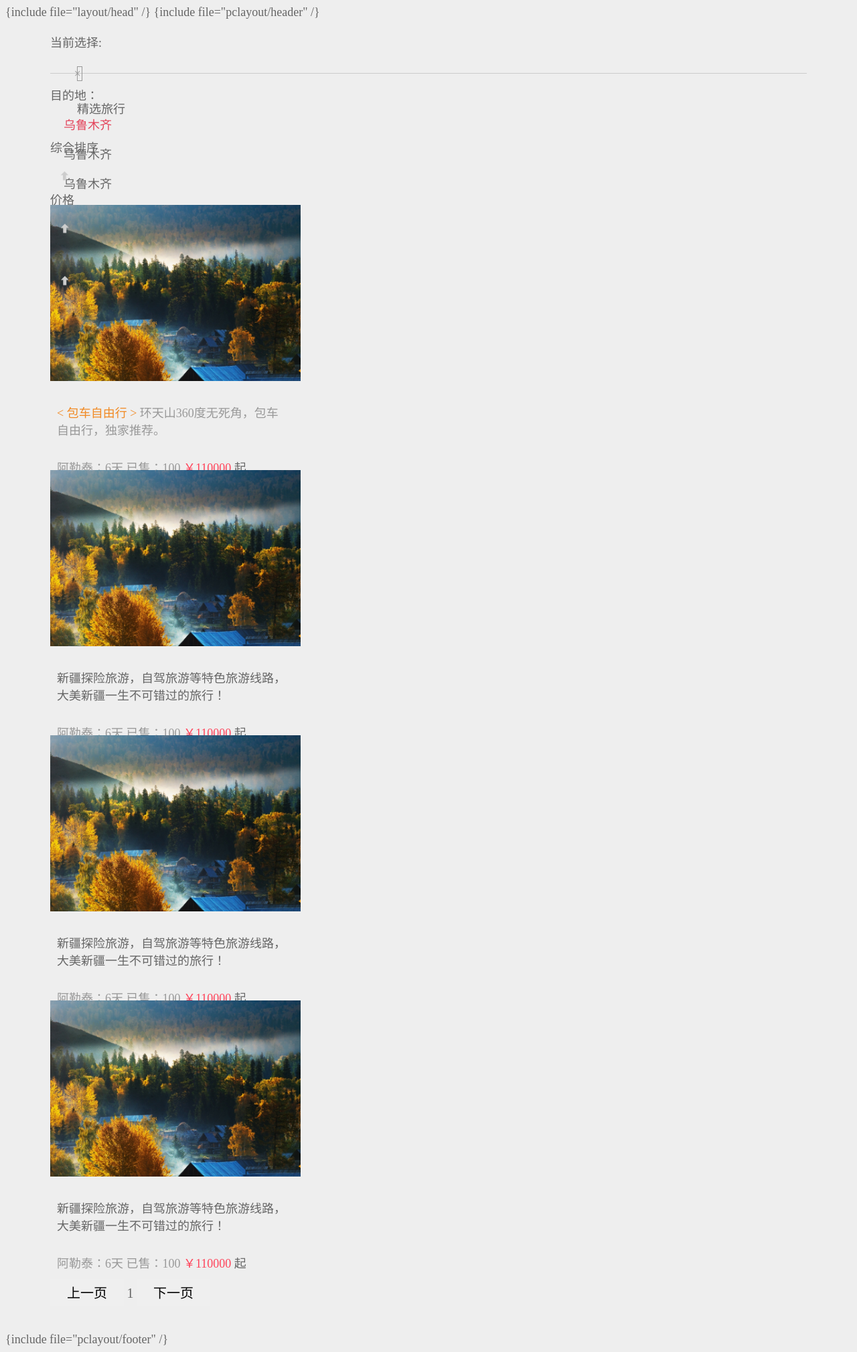
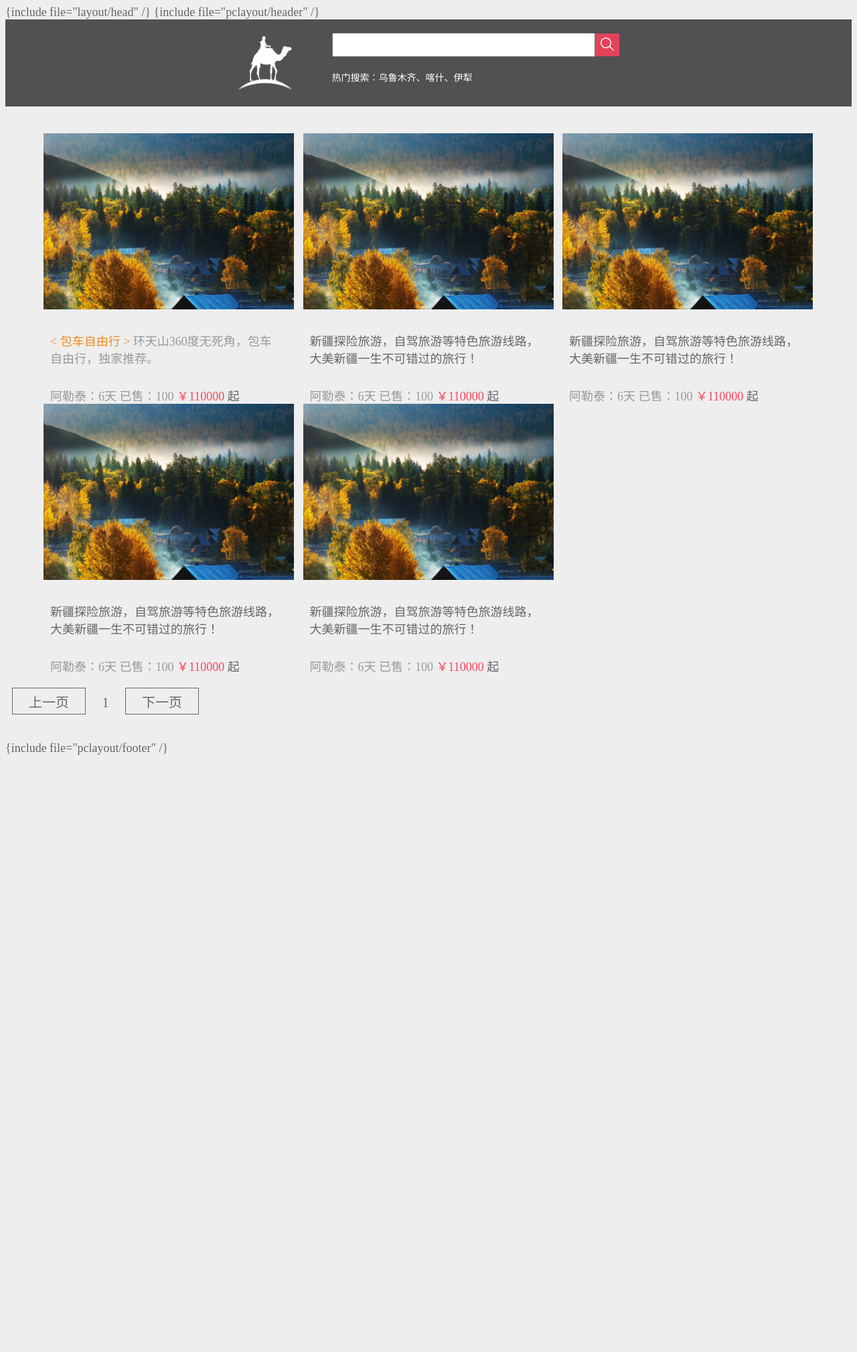
Before and after one commit to Nomango/CamelRoad, a PHP site: page /application/index/view/pc/detailTouristMall.html in a window 1280 px wide. Shown: the whole page at 67% size. After the commit the page ends 1127 px from the top, so only its background shows below. Run offline with PHP 8.4, Linux system fonts and the light colour scheme.

Commit message:
移动公益详情+PC搜索

```diff
--- a/application/index/controller/IndexController.php
+++ b/application/index/controller/IndexController.php
@@ -15,7 +15,10 @@ class IndexController extends Controller
             'isIndex' => true,
         ]);
     }
-
+    //公益详情页
+    public function detailcommonweal(){
+        return $this->fetch('index/detailcommonweal');
+    }
     public function index()
     {
         $banners = Banner::all();
--- a/application/index/view/pc/detailTouristMall.html
+++ b/application/index/view/pc/detailTouristMall.html
@@ -9,50 +9,75 @@
         .detail-head{
             background-image: url("__IMAGE__/pc/dtourist.jpg");
         }
+        .search-box{
+            width: 100%;
+            height: 130px;
+            background-color: #515151;
+        }
+        .search-content{
+            width: 1130px;
+            padding-top: 20px;
+            margin: 0 auto;
+            display: flex;
+            align-items: center;
+            justify-content: center;
+        }
+        .logo-img{
+            width: 80px;
+            height: 80px;
+        }
+        .search-input-box{
+            display: inline-block;
+            margin-left: 60px;
+        }
+        .input-top{
+            display: flex;
+            align-items: center;
+        }
+        .search-input{
+            width: 385px;
+            text-indent: 10px;
+            height: 30px;
+        }
+        .search-btn{
+            width: 36px;
+            height: 34px;
+            line-height: 20px;
+            background-color: #e3435a;
+        }
+        .search-img{
+            width: 20px;
+            height: 20px;
+        }
+        .hot-p{
+            color: #fff;
+            font-size: 14px;
+            margin-top: 20px;
+        }
+        .search-input-box{
+            text-align: left;
+        }
     </style>
 </head>
 <body>
 {include file="pclayout/header" /}
 <div class="detail-box">
     <div class="detail-head allhead-img"></div>
-    <div class="detail-content">
-        <div class="select-box">
-            <p class="select-p">当前选择:</p>
-            <div class="select-btn-box">
-                <p class="close-p">
-                    <i class="close-icon"></i>
-                </p>
-                <p>精选旅行</p>
+    <div class="search-box">
+        <div class="search-content">
+            <img src="__IMAGE__/search/logo.jpg" alt="" class="logo-img">
+            <div class="search-input-box">
+                <div class="input-top">
+                    <input type="text" class="search-input">
+                    <button class="button search-btn">
+                        <img src="__IMAGE__/search/search.jpg" alt="" class="search-img">
+                    </button>
+                </div>
+                <p class="hot-p">热门搜索：乌鲁木齐、喀什、伊犁</p>
             </div>
         </div>
-        <div class="site-box">
-            <p class="site-p">目的地：</p>
-            <div class="site-list">
-                <p class="site-item active">乌鲁木齐</p>
-                <p class="site-item">乌鲁木齐</p>
-                <p class="site-item">乌鲁木齐</p>
     </div>
-        </div>
-        <div class="sort-box">
-            <div class="sort-item comprehensive-box active">
-                <p class="comprehensive">综合排序</p>
-                <img src="__IMAGE__/pc/arrow.png" alt="" class="arrow-img hideCon showCon">
-            </div>
-            <div class="sort-item price-item">
-                <p class="comprehensive">价格</p>
-                <img src="__IMAGE__/pc/arrow.png" alt="" class="arrow-img hideCon">
-            </div>
-            <div class="sort-item sold-item">
-                <p class="comprehensive">销量</p>
-                <img src="__IMAGE__/pc/arrow.png" alt="" class="arrow-img hideCon">
-            </div>
-            <div class="sort-price-box">
-                <input type="text" placeholder="￥" class="price-input">
-                <span>-</span>
-                <input type="text" placeholder="￥" class="price-input">
-            </div>
-        </div>
-        <div class="result-box">
+    <div class="detail-content">
         <div class="result-list">
             <div class="result-item">
                 <img src="__IMAGE__/pc/bhb.jpg" alt="" class="result-img">
@@ -60,6 +85,22 @@
                     <p class="result-desc-top">
                         <span class="result-desc-left"> < 包车自由行 > </span>
                         <span class="result-desc-right">环天山360度无死角，包车自由行，独家推荐。</span>
+                    </p>
+                    <p class="result-desc-footer">
+                        <span class="date-span">阿勒泰：6天</span>
+                        <span class="sold-span">已售：100</span>
+                        <span class="price-span">
+                            <em class="price-em">￥110000</em>
+                            <em class="text-em">起</em>
+                        </span>
+                    </p>
+                </div>
+            </div>
+            <div class="result-item">
+                <img src="__IMAGE__/pc/bhb.jpg" alt="" class="result-img">
+                <div class="result-desc">
+                    <p class="result-desc-top">
+                        新疆探险旅游，自驾旅游等特色旅游线路，大美新疆一生不可错过的旅行！
                     </p>
                     <p class="result-desc-footer">
                         <span class="date-span">阿勒泰：6天</span>
@@ -127,7 +168,6 @@
         </div>
     </div>
 </div>
-</div>
 
 {include file="pclayout/footer" /}
 <script>
--- a/application/index/view/pc/index.html
+++ b/application/index/view/pc/index.html
@@ -147,14 +147,15 @@
     <div class="commonweal-content">
         <p class="commonweal-title">公益活动</p>
         {volist name="commonweals" id="c"}
+        <a href="{:url('Commonweal/detail')}?id={$c.id}">
         <div class="commonweal-item">
             <img src="__IMAGE__/{$c.image}" alt="" class="commonweal-img">
             <div class="commonweal-desc-box">
                 <p class="commonweal-desc-title">{$c.title}</p>
                 <p class="commonweal-desc">{$c.desc}</p>
-                <a href="{:url('Commonweal/detail')}?id={$c.id}"><p class="desc-detail">查看详情 >></p></a>
             </div>
         </div>
+        </a>
         {/volist}
         <div class="more-btn-box">
             <a href="{:url('Commonweal/index')}"><button class="button more-btn">查看更多</button></a>
--- a/public/static/css/pc/detailTouristMall.css
+++ b/public/static/css/pc/detailTouristMall.css
@@ -9,9 +9,13 @@ em{
     font-style: normal;
 }
 .detail-content{
-    width: 1130px;
-    margin: 20px auto 0;
-    padding: 0 10px 40px 10px;
+    width: 100%;
+
+    padding: 40px 10px 40px 10px;
+}
+.result-list{
+    width: 1170px;
+    margin: 0 auto;
 }
 .select-box{
     border-bottom: 1px solid #ccc;
@@ -44,7 +48,7 @@ em{
 .site-item.active{
     color: #e3435a;
 }
-.site-item{
+.site-item,.sort-price-box{
     margin-left: 20px;
 }
 .sort-item{
@@ -63,9 +67,6 @@ em{
     transform: rotate(180deg);
     margin-left: 10px;
 }
-.sort-price-box{
-    margin-left: 20px;
-}
 input::placeholder{
     color: #999;
 }
@@ -74,19 +75,18 @@ input::placeholder{
     height: 30px;
     text-indent: 5px;
 }
-.result-box{
-    margin-top: 40px;
-}
-.result-list{
-    flex-wrap: wrap;
-}
 .page-box{
     margin-top: 20px;
+}
+.page-span{
+    margin: 0 20px;
 }
 .result-item{
     width: 363px;
     height: 396px;
     transition: all .3s;
+    display: inline-block;
+    margin-right: 20px;
 }
 .result-item:hover{
     transform: translateY(-10px);
@@ -120,3 +120,13 @@ input::placeholder{
     height: 40px;
     line-height: 40px;
 }
+.pre-btn,.next-btn{
+    color: #666;
+    border: 1px solid #666;
+    background: transparent;
+    transition: all .3s;
+}
+.pre-btn:hover,.next-btn:hover{
+    background-color: #666;
+    color: #fff;
+}
--- a/public/static/css/pc/header.css
+++ b/public/static/css/pc/header.css
@@ -22,7 +22,7 @@ a:hover,.about-dl dd a:hover{
 }
 .header-content,.advantage-list,.brand-img-box,.customize-process-box,.form-item:first-child,.customize-img-box,.point-box,.date-box,
 .account-box,.detail-desc,.introduce-item,.introduce-dsec,.introduce-tab,.site-box,.select-box,.site-list,.sort-box,.sort-item,
-.result-list,.result-desc-footer,.page-box,.desc-content-box,.share-content,.share-right,.travel-item-box,.commonweal-content,
+.result-desc-footer,.page-box,.desc-content-box,.share-content,.share-right,.travel-item-box,.commonweal-content,
 .commonweal-item,.service-bgm,.service-item,.information-list,.information-item,.team-img-box,.welfare-desc-box,.recruit-tab,
 .job-box,.job-desc,.require-p,.recruit-content,.price-p,.selected-desc-footer,.chartered-desc-footer,
 .common-weal-item,.pre-p,.next-p,.date-left,.date-right,.swiper-slide,
@@ -32,7 +32,7 @@ a:hover,.about-dl dd a:hover{
 .header-box{
     padding: 20px 0;
 }
-.header-content,.brand-img-box,.form-item:first-child,.result-list,.result-desc-footer,
+.header-content,.brand-img-box,.form-item:first-child,.result-desc-footer,
 .travel-item-box,.information-item,.team-img-box{
     justify-content: space-between;
 }
@@ -62,7 +62,7 @@ a:hover,.about-dl dd a:hover{
     text-align: center;
 }
 .header-content,.about-content,.common-weal-content,.customize-content,.detail-content-box,.content-body,
-.commonweal-content,.recruit-box,.join-content{
+.recruit-box,.join-content{
     width: 1130px;
 }
 .header-content,.form-box,.content-body,.commonweal-content,.share-box,.commonweal-box,.customize-content{
```
Also changed, not shown: application/index/view/index/detailTouristMall.html (+23 -23 lines), application/index/view/index/detailcommonweal.html (added, +45 -0 lines), public/static/css/pc/index.css (+8 -10 lines), public/static/image/search/logo.jpg (added), public/static/image/search/search.jpg (added). Lines whose indentation alone changed are shown as unchanged.
